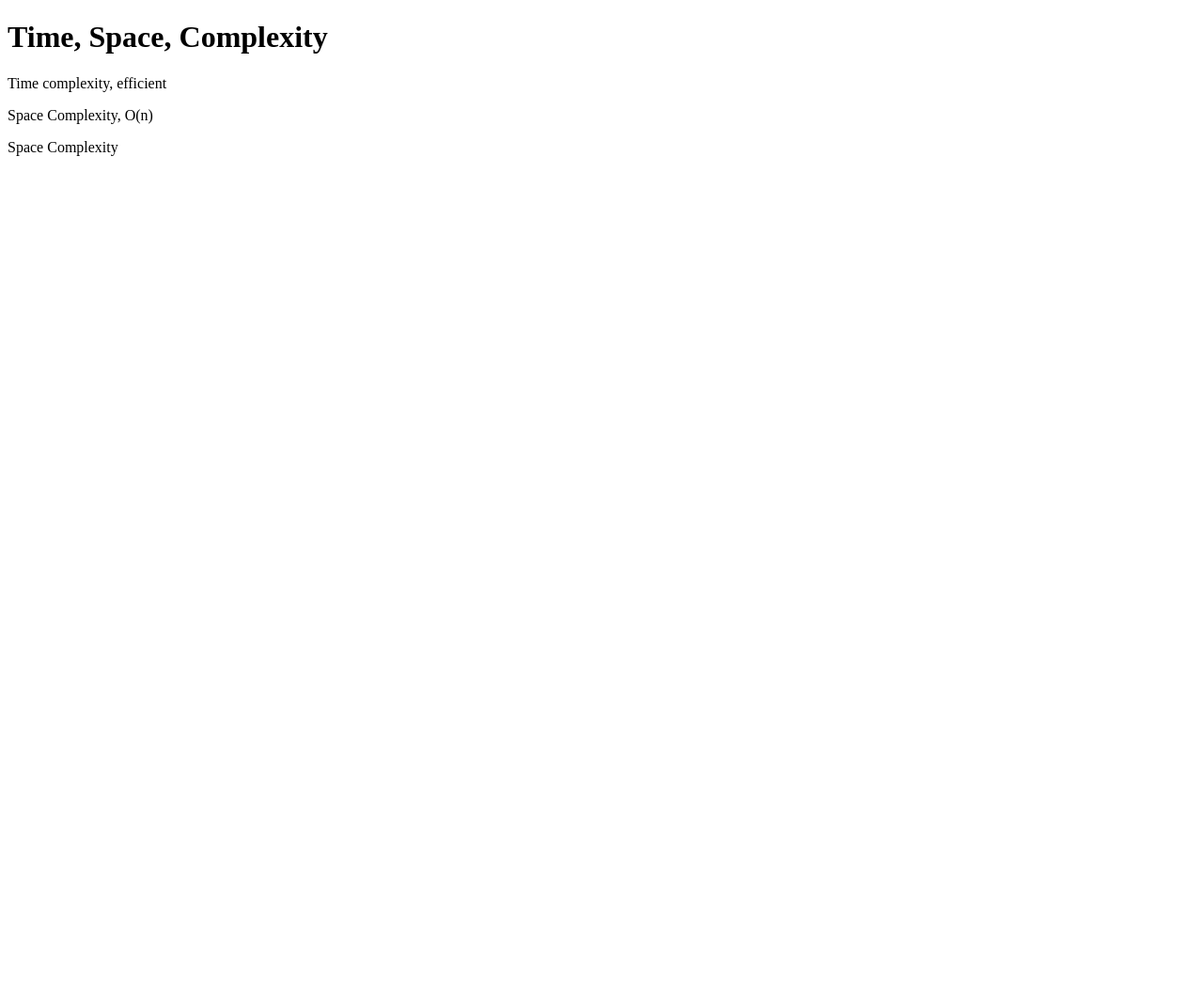
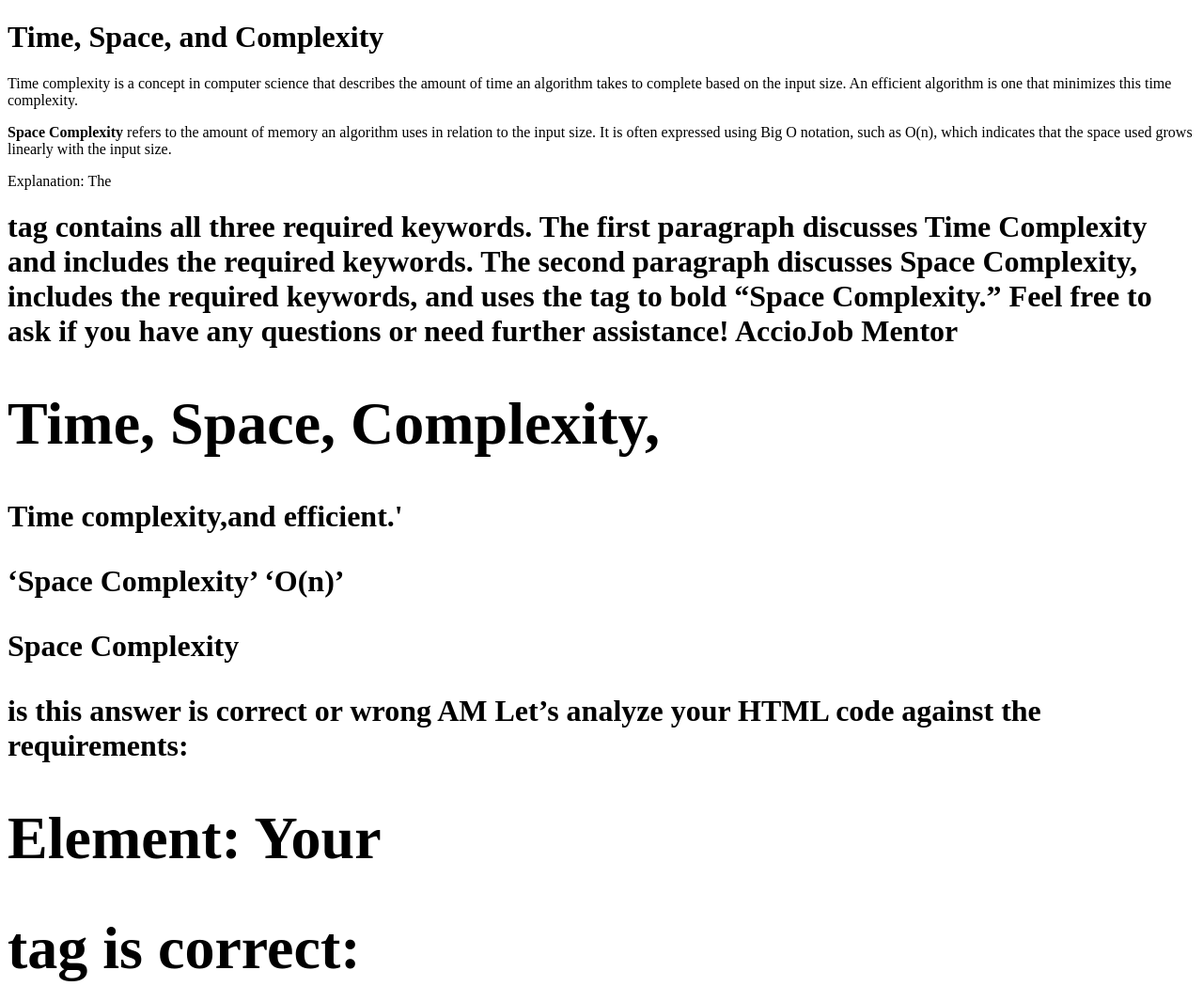
Before and after one commit to acciojob/time-and-space-complexity-Vigneshpsjkgm, a website: page main.html in a window 1280 px wide. Shown: the top 1049 px of the page at 94% size. Before the commit the page ends 800 px from the top, so only its background shows below. Drawn offline with Linux system fonts and the light colour scheme.

Commit message:
created a submission

```diff
--- a/main.html
+++ b/main.html
@@ -1,19 +1,86 @@
 <!DOCTYPE html>
+<html lang="en">
+<head>
+    <meta charset="UTF-8">
+    <meta name="viewport" content="width=device-width, initial-scale=1.0">
+    <title>Time and Space Complexity</title>
+</head>
+<body>
+
+<h1>Time, Space, and Complexity</h1>
+
+<p>Time complexity is a concept in computer science that describes the amount of time an algorithm takes to complete based on the input size. An efficient algorithm is one that minimizes this time complexity.</p>
+
+<p><b>Space Complexity</b> refers to the amount of memory an algorithm uses in relation to the input size. It is often expressed using Big O notation, such as O(n), which indicates that the space used grows linearly with the input size.</p>
+
+</body>
+</html>
+Explanation:
+The <h1> tag contains all three required keywords.
+The first paragraph discusses Time Complexity and includes the required keywords.
+The second paragraph discusses Space Complexity, includes the required keywords, and uses the <b> tag to bold “Space Complexity.”
+Feel free to ask if you have any questions or need further assistance!
+
+
+AccioJob Mentor
+
 
 <html>
 
 <head>
-	<link rel="stylesheet" href="styles.css">
+<link rel=“stylesheet” href=“styles.css”>
 </head>
 
 <body>
-	<h1>Time, Space, Complexity</h1>
-	<p>Time complexity, efficient</p>
-	<p>Space Complexity, O(n)</p>
-	<P>Space Complexity</P>
-    <script type="text/javascript" src="./script.js">
+<h1>Time, Space, Complexity,</h1>
+<p>Time complexity,and efficient.'</p>
+<p>‘Space Complexity’ ‘O(n)’</p>
+<P>Space Complexity</P>
+<script type=“text/javascript” src=“./script.js”>
 </script>
 
 </body>
 
 </html>
+is this answer is correct or wrong
+
+AM
+Let’s analyze your HTML code against the requirements:
+
+<h1> Element:
+
+Your <h1> tag is correct: <h1>Time, Space, Complexity,</h1>
+However, the trailing comma is unnecessary.
+First <p> Element:
+
+Your first paragraph: <p>Time complexity,and efficient.'</p>
+Issues:
+There is no space after “complexity,” and before “and.”
+The phrase “efficient” should be included in a complete sentence. It seems incomplete.
+Second <p> Element:
+
+Your second paragraph: <p>'Space Complexity' 'O(n)'</p>
+Issues:
+The single quotes around “Space Complexity” and “O(n)” are unnecessary and make it look awkward.
+It lacks context and should be a complete sentence explaining Space Complexity.
+Bold Text:
+
+You have a separate <P>Space Complexity</P> which is not needed. Instead, “Space Complexity” should be bolded within the second paragraph.
+Overall Structure:
+
+The overall structure is there, but the content needs to be more coherent and complete.
+Corrected Version:
+Here’s how you could revise your HTML:
+
+<!DOCTYPE html>
+<html lang="en">
+<head>
+    <link rel="stylesheet" href="styles.css">
+</head>
+<body>
+    <h1>Time, Space, and Complexity</h1>
+    <p>Time complexity refers to the amount of time an algorithm takes to complete based on the input size. An efficient algorithm minimizes this time complexity.</p>
+    <p><b>Space Complexity</b> refers to the amount of memory an algorithm uses in relation to the input size. It is often expressed using Big O notation, such as O(n), which indicates that the space used grows linearly with the input size.</p>
+    <script type="text/javascript" src="./script.js"></script>
+</body>
+</html>
```
